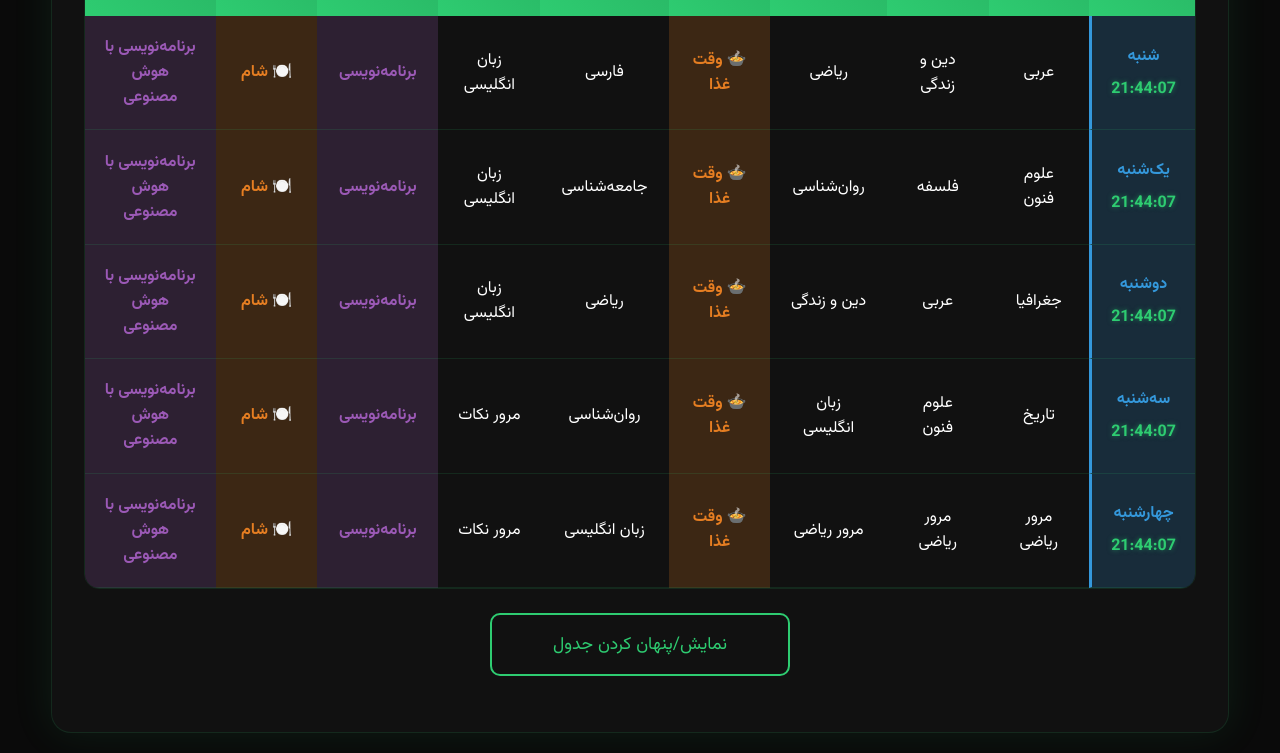
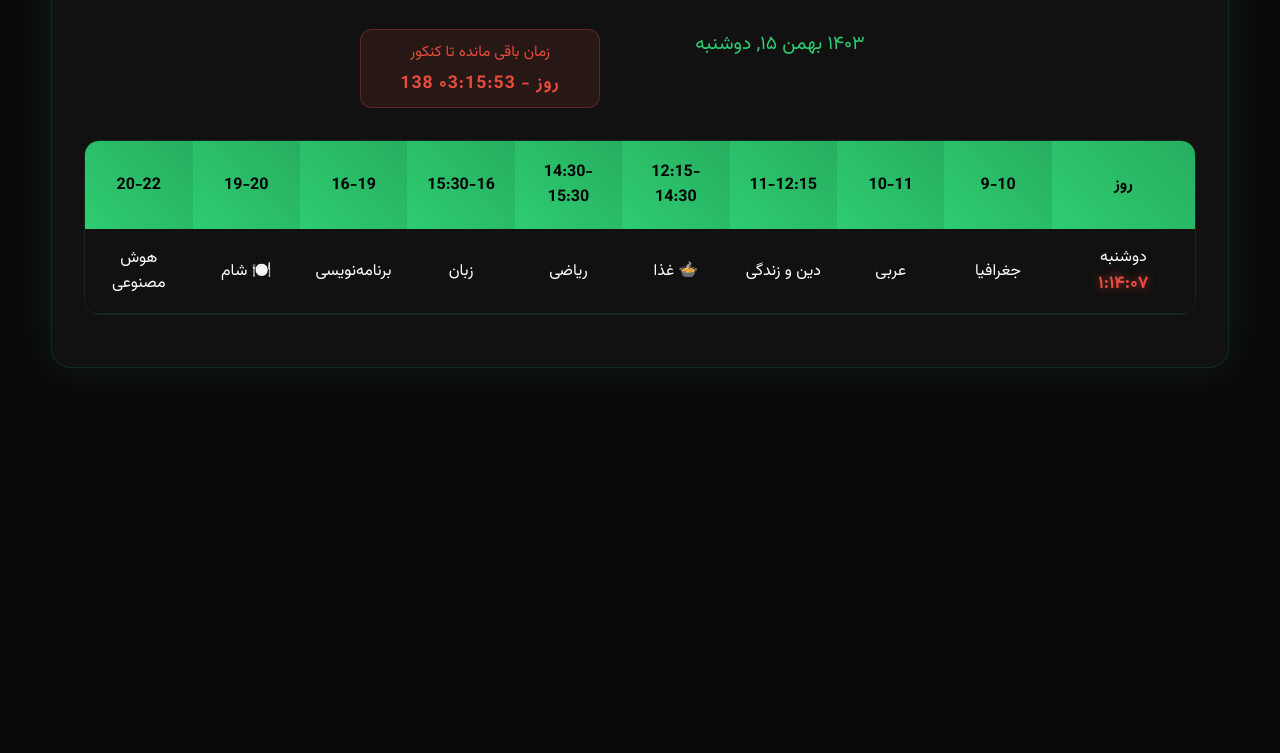
Before and after one commit to msina82/konkur, a plain HTML site: page index.html in a window 1280 px wide. Shown: the part 269-1022 px from the top of the page. After the commit the page ends 800 px from the top, so only its background shows below. Drawn offline with Linux system fonts and the light colour scheme.

Commit message:
index.html

```diff
--- a/index.html
+++ b/index.html
@@ -10,6 +10,7 @@
         :root {
             --primary-color: #2ecc71;
             --secondary-color: #3498db;
+            --exam-color: #e74c3c;
             --bg-color: #0a0a0a;
             --container-bg: #111111;
             --text-color: #ffffff;
@@ -88,97 +89,107 @@
             border-radius: 2px;
         }
 
+        .date-container {
+            display: flex;
+            justify-content: center;
+            gap: 20px;
+            flex-wrap: wrap;
+            margin-bottom: 2rem;
+        }
+
+        .current-date {
+            color: var(--primary-color);
+            font-size: 1.2rem;
+            text-align: center;
+            min-width: 300px;
+        }
+
+        .countdown-box {
+            background: rgba(231, 76, 60, 0.1);
+            padding: 10px 20px;
+            border-radius: 12px;
+            border: 1px solid rgba(231, 76, 60, 0.3);
+            text-align: center;
+            min-width: 240px;
+            margin: 0 10px;
+        }
+
+        .countdown-title {
+            color: var(--exam-color);
+            font-size: 0.95rem;
+            margin-bottom: 6px;
+        }
+
+        .countdown-time {
+            color: var(--exam-color);
+            font-size: 1.1rem;
+            font-weight: 700;
+            direction: ltr;
+            letter-spacing: 1px;
+        }
+
         .table-wrapper {
             overflow-x: auto;
             margin: 20px 0;
             border-radius: 15px;
             border: 1px solid var(--border-color);
+            width: 100%;
         }
 
         table {
             width: 100%;
-            border-collapse: separate;
-            border-spacing: 0;
+            border-collapse: collapse;
             background: var(--container-bg);
+            table-layout: fixed;
         }
 
         th {
             background: linear-gradient(45deg, var(--primary-color), #27ae60);
             color: #000;
-            padding: 1.5rem;
+            padding: 1.2rem;
             font-weight: 700;
-            font-size: 1.1rem;
+            font-size: 1rem;
             text-transform: uppercase;
-            border: none;
             position: sticky;
             top: 0;
+            width: 9%;
+        }
+
+        th:first-child {
+            width: 12%;
         }
 
         td {
-            padding: 1.2rem;
+            padding: 1rem;
             text-align: center;
             color: var(--text-color);
             border-bottom: 1px solid var(--border-color);
-        }
-
-        .day-cell {
-            display: flex;
-            flex-direction: column;
-            align-items: center;
-            gap: 8px;
+            vertical-align: middle;
         }
 
         .digital-clock {
-            font-size: 1rem;
+            font-size: 1.1rem;
             font-weight: bold;
-            color: var(--primary-color);
-            text-shadow: 0 0 5px rgba(46, 204, 113, 0.5);
+            color: var(--exam-color);
+            text-shadow: 0 0 10px rgba(231, 76, 60, 0.7);
+            min-width: 80px;
+            display: inline-block;
         }
 
-        tr:hover td {
-            background: var(--hover-bg);
+        .current-time-slot {
+            background: color-mix(in srgb, var(--primary-color) 20%, transparent 80%) !important;
+            color: var(--primary-color) !important;
+            font-weight: 700;
+            position: relative;
         }
 
-        td:nth-child(5),
-        td:nth-child(9) {
-            background: color-mix(in srgb, #e67e22 20%, transparent 80%);
-            color: #e67e22;
-            font-weight: 700;
-        }
-
-        td:nth-child(8),
-        td:nth-child(10) {
-            background: color-mix(in srgb, #9b59b6 20%, transparent 80%);
-            color: #9b59b6;
-            font-weight: 700;
-        }
-
-        td:first-child {
-            background: color-mix(in srgb, var(--secondary-color) 20%, transparent 80%);
-            color: var(--secondary-color);
-            font-weight: 700;
-            border-left: 3px solid var(--secondary-color);
-        }
-
-        .btn-toggle {
-            background: transparent;
-            color: var(--primary-color);
-            border: 2px solid var(--primary-color);
-            padding: 1rem 2rem;
-            border-radius: 10px;
-            font-size: 1.1rem;
-            cursor: pointer;
-            transition: all 0.3s ease;
-            width: 100%;
-            max-width: 300px;
-            margin: 1.5rem auto;
-            display: block;
-        }
-
-        .btn-toggle:hover {
-            background: var(--primary-color);
-            color: #000;
-            box-shadow: 0 0 25px var(--primary-color);
+        .current-time-slot::after {
+            content: '🕒';
+            position: absolute;
+            left: 5px;
+            top: 50%;
+            transform: translateY(-50%);
+            font-size: 1.2em;
         }
 
         @media (max-width: 768px) {
@@ -186,8 +197,22 @@
                 padding: 1rem;
             }
 
+            .countdown-box {
+                padding: 8px 16px;
+                min-width: 200px;
+                margin: 5px 0;
+            }
+
+            .countdown-title {
+                font-size: 0.85rem;
+            }
+
+            .countdown-time {
+                font-size: 1rem;
+            }
+
             th, td {
-                padding: 1rem;
+                padding: 0.8rem;
                 font-size: 0.9rem;
             }
 
@@ -196,189 +221,192 @@
             }
 
             .digital-clock {
-                font-size: 0.9rem;
+                font-size: 0.95rem;
             }
-        }
 
-        @keyframes fadeIn {
-            from { opacity: 0; transform: translateY(-20px); }
-            to { opacity: 1; transform: translateY(0); }
-        }
-
-        @keyframes fadeOut {
-            from { opacity: 1; transform: translateY(0); }
-            to { opacity: 0; transform: translateY(-20px); }
+            .current-time-slot::after {
+                font-size: 1em;
+            }
         }
     </style>
 </head>
 <body>
     <div class="container">
         <button class="theme-toggle" id="themeToggle">🌓</button>
-        <h1>⏳ برنامه مطالعه کنکور هوشمند</h1>
+        <h1>⏳ برنامه مطالعاتی کنکور</h1>
+        <div class="date-container">
+            <div class="current-date" id="currentDate"></div>
+            <div class="countdown-box">
+                <div class="countdown-title">زمان باقی مانده تا کنکور</div>
+                <div class="countdown-time" id="konkurCountdown"></div>
+            </div>
+        </div>
         <div class="table-wrapper">
             <table>
                 <thead>
                     <tr>
                         <th>روز</th>
-                        <th>9:00 - 10:00</th>
-                        <th>10:00 - 11:00</th>
-                        <th>11:00 - 12:15</th>
-                        <th>12:15 - 14:30</th>
-                        <th>14:30 - 15:30</th>
-                        <th>15:30 - 16:00</th>
-                        <th>16:00 - 19:00</th>
-                        <th>19:00 - 20:00</th>
-                        <th>20:00 - 22:00</th>
+                        <th>9-10</th>
+                        <th>10-11</th>
+                        <th>11-12:15</th>
+                        <th>12:15-14:30</th>
+                        <th>14:30-15:30</th>
+                        <th>15:30-16</th>
+                        <th>16-19</th>
+                        <th>19-20</th>
+                        <th>20-22</th>
                     </tr>
                 </thead>
-                <tbody>
-                    <tr>
-                        <td>
-                            <div class="day-cell">
-                                شنبه
-                                <div class="digital-clock">00:00:00</div>
-                            </div>
-                        </td>
-                        <td>عربی</td>
-                        <td>دین و زندگی</td>
-                        <td>ریاضی</td>
-                        <td>🍲 وقت غذا</td>
-                        <td>فارسی</td>
-                        <td>زبان انگلیسی</td>
-                        <td>برنامه‌نویسی</td>
-                        <td>🍽️ شام</td>
-                        <td>برنامه‌نویسی با هوش مصنوعی</td>
-                    </tr>
-                    <tr>
-                        <td>
-                            <div class="day-cell">
-                                یک‌شنبه
-                                <div class="digital-clock">00:00:00</div>
-                            </div>
-                        </td>
-                        <td>علوم فنون</td>
-                        <td>فلسفه</td>
-                        <td>روان‌شناسی</td>
-                        <td>🍲 وقت غذا</td>
-                        <td>جامعه‌شناسی</td>
-                        <td>زبان انگلیسی</td>
-                        <td>برنامه‌نویسی</td>
-                        <td>🍽️ شام</td>
-                        <td>برنامه‌نویسی با هوش مصنوعی</td>
-                    </tr>
-                    <tr>
-                        <td>
-                            <div class="day-cell">
-                                دوشنبه
-                                <div class="digital-clock">00:00:00</div>
-                            </div>
-                        </td>
-                        <td>جغرافیا</td>
-                        <td>عربی</td>
-                        <td>دین و زندگی</td>
-                        <td>🍲 وقت غذا</td>
-                        <td>ریاضی</td>
-                        <td>زبان انگلیسی</td>
-                        <td>برنامه‌نویسی</td>
-                        <td>🍽️ شام</td>
-                        <td>برنامه‌نویسی با هوش مصنوعی</td>
-                    </tr>
-                    <tr>
-                        <td>
-                            <div class="day-cell">
-                                سه‌شنبه
-                                <div class="digital-clock">00:00:00</div>
-                            </div>
-                        </td>
-                        <td>تاریخ</td>
-                        <td>علوم فنون</td>
-                        <td>زبان انگلیسی</td>
-                        <td>🍲 وقت غذا</td>
-                        <td>روان‌شناسی</td>
-                        <td>مرور نکات</td>
-                        <td>برنامه‌نویسی</td>
-                        <td>🍽️ شام</td>
-                        <td>برنامه‌نویسی با هوش مصنوعی</td>
-                    </tr>
-                    <tr>
-                        <td>
-                            <div class="day-cell">
-                                چهارشنبه
-                                <div class="digital-clock">00:00:00</div>
-                            </div>
-                        </td>
-                        <td>مرور ریاضی</td>
-                        <td>مرور ریاضی</td>
-                        <td>مرور ریاضی</td>
-                        <td>🍲 وقت غذا</td>
-                        <td>زبان انگلیسی</td>
-                        <td>مرور نکات</td>
-                        <td>برنامه‌نویسی</td>
-                        <td>🍽️ شام</td>
-                        <td>برنامه‌نویسی با هوش مصنوعی</td>
-                    </tr>
-                </tbody>
+                <tbody id="scheduleBody"></tbody>
             </table>
         </div>
-        <button class="btn-toggle" id="toggleBtn">نمایش/پنهان کردن جدول</button>
     </div>
 
     <script>
-        // به‌روزرسانی ساعت‌های دیجیتال
-        function updateClocks() {
-            const now = new Date();
-            const hours = String(now.getHours()).padStart(2, '0');
-            const minutes = String(now.getMinutes()).padStart(2, '0');
-            const seconds = String(now.getSeconds()).padStart(2, '0');
-            const timeString = `${hours}:${minutes}:${seconds}`;
+        const KONKUR_DATE = new Date('2025-06-21T08:00:00+03:30');
+        const weeklySchedule = {
+            'شنبه': ['عربی', 'دین و زندگی', 'ریاضی', '🍲 غذا', 'فارسی', 'زبان', 'برنامه‌نویسی', '🍽️ شام', 'هوش مصنوعی'],
+            'یک‌شنبه': ['علوم فنون', 'فلسفه', 'روان‌شناسی', '🍲 غذا', 'جامعه‌شناسی', 'زبان', 'برنامه‌نویسی', '🍽️ شام', 'هوش مصنوعی'],
+            'دوشنبه': ['جغرافیا', 'عربی', 'دین و زندگی', '🍲 غذا', 'ریاضی', 'زبان', 'برنامه‌نویسی', '🍽️ شام', 'هوش مصنوعی'],
+            'سه‌شنبه': ['تاریخ', 'علوم فنون', 'زبان', '🍲 غذا', 'روان‌شناسی', 'مرور', 'برنامه‌نویسی', '🍽️ شام', 'هوش مصنوعی'],
+            'چهارشنبه': ['مرور ریاضی', 'مرور ریاضی', 'مرور ریاضی', '🍲 غذا', 'زبان', 'مرور', 'برنامه‌نویسی', '🍽️ شام', 'هوش مصنوعی']
+        };
 
-            document.querySelectorAll('.digital-clock').forEach(clock => {
-                clock.textContent = timeString;
+        let manualTheme = false;
+
+        function getTehranTime() {
+            return new Date(new Date().toLocaleString("en-US", {timeZone: "Asia/Tehran"}));
+        }
+
+        function getPersianWeekday() {
+            const weekdays = ['یکشنبه', 'دوشنبه', 'سه‌شنبه', 'چهارشنبه', 'پنجشنبه', 'جمعه', 'شنبه'];
+            return weekdays[getTehranTime().getDay()];
+        }
+
+        function getPersianDate() {
+            return new Date().toLocaleDateString('fa-IR', {
+                weekday: 'long',
+                year: 'numeric',
+                month: 'long',
+                day: 'numeric',
+                timeZone: 'Asia/Tehran'
             });
         }
 
+        function calculateKonkurCountdown() {
+            const now = getTehranTime();
+            const diff = KONKUR_DATE - now;
+            if(diff <= 0) return '🎉 زمان کنکور فرا رسیده است!';
 
+            const days = Math.floor(diff / (1000 * 60 * 60 * 24));
+            const hours = Math.floor((diff % (1000 * 60 * 60 * 24)) / (1000 * 60 * 60));
+            const minutes = Math.floor((diff % (1000 * 60 * 60)) / (1000 * 60));
+            const seconds = Math.floor((diff % (1000 * 60)) / 1000);
 
-        // به‌روزرسانی ساعت هر ثانیه
-        setInterval(updateClocks, 1000);
-        updateClocks(); // اجرای اولیه
+            return `${days} روز - ${String(hours).padStart(2, '۰')}:${String(minutes).padStart(2, '۰')}:${String(seconds).padStart(2, '۰')}`;
+        }
 
-        // سیستم تغییر تم
-        const themeToggle = document.getElementById('themeToggle');
-        const body = document.body;
+        function generateDailySchedule() {
+            const today = getPersianWeekday();
+            const scheduleBody = document.getElementById('scheduleBody');
 
-        function initTheme() {
-            const savedTheme = localStorage.getItem('theme') || 'dark';
-            body.setAttribute('data-theme', savedTheme);
-            themeToggle.textContent = savedTheme === 'dark' ? '🌙' : '🌞';
+            const row = document.createElement('tr');
+
+            const dayCell = document.createElement('td');
+            dayCell.innerHTML = `
+                <div>${today}</div>
+                <div class="digital-clock">${getTehranTime().toLocaleTimeString('fa-IR')}</div>
+            `;
+            row.appendChild(dayCell);
+
+            weeklySchedule[today].forEach(subject => {
+                const cell = document.createElement('td');
+                cell.textContent = subject;
+                row.appendChild(cell);
+            });
+
+            scheduleBody.innerHTML = '';
+            scheduleBody.appendChild(row);
+        }
+
+        function highlightCurrentTimeSlot() {
+            const now = getTehranTime();
+            const currentHour = now.getHours();
+            const currentMinutes = now.getMinutes();
+            const totalMinutes = currentHour * 60 + currentMinutes;
+
+            const timeSlots = [
+                { start: 9*60, end: 10*60 },
+                { start: 10*60, end: 11*60 },
+                { start: 11*60, end: 12*60 +15 },
+                { start: 12*60 +15, end: 14*60 +30 },
+                { start: 14*60 +30, end: 15*60 +30 },
+                { start: 15*60 +30, end: 16*60 },
+                { start: 16*60, end: 19*60 },
+                { start: 19*60, end: 20*60 },
+                { start: 20*60, end: 22*60 }
+            ];
+
+            let currentIndex = -1;
+            timeSlots.forEach((slot, index) => {
+                if(totalMinutes >= slot.start && totalMinutes < slot.end) {
+                    currentIndex = index + 1;
+                }
+            });
+
+            document.querySelectorAll('.current-time-slot').forEach(el => {
+                el.classList.remove('current-time-slot');
+            });
+
+            if(currentIndex > -1) {
+                const currentRow = document.querySelector('#scheduleBody tr');
+                if(currentRow && currentRow.children[currentIndex]) {
+                    currentRow.children[currentIndex].classList.add('current-time-slot');
+                }
+            }
+        }
+
+        function updateTheme() {
+            const currentHour = getTehranTime().getHours();
+            if(!manualTheme) {
+                if(currentHour >= 7 && currentHour < 18) {
+                    document.body.setAttribute('data-theme', 'light');
+                } else {
+                    document.body.setAttribute('data-theme', 'dark');
+                }
+            }
+            document.getElementById('themeToggle').textContent =
+                document.body.getAttribute('data-theme') === 'dark' ? '🌙' : '🌞';
         }
 
         function toggleTheme() {
-            const currentTheme = body.getAttribute('data-theme');
+            manualTheme = true;
+            const currentTheme = document.body.getAttribute('data-theme');
             const newTheme = currentTheme === 'dark' ? 'light' : 'dark';
+            document.body.setAttribute('data-theme', newTheme);
+            localStorage.setItem('theme', newTheme);
+            document.getElementById('themeToggle').textContent = newTheme === 'dark' ? '🌙' : '🌞';
+        }
 
-            body.setAttribute('data-theme', newTheme);
-            themeToggle.textContent = newTheme === 'dark' ? '🌙' : '🌞';
-            localStorage.setItem('theme', newTheme);
+        function updateDisplay() {
+            document.getElementById('currentDate').textContent = getPersianDate();
+            document.getElementById('konkurCountdown').textContent = calculateKonkurCountdown();
+            generateDailySchedule();
+            updateTheme();
+            highlightCurrentTimeSlot();
         }
 
         document.addEventListener('DOMContentLoaded', () => {
-            initTheme();
-            themeToggle.addEventListener('click', toggleTheme);
-        });
+            const savedTheme = localStorage.getItem('theme');
+            if(savedTheme) {
+                manualTheme = true;
+                document.body.setAttribute('data-theme', savedTheme);
+            }
 
-        // سیستم نمایش/پنهان کردن جدول
-        document.getElementById('toggleBtn').addEventListener('click', function() {
-            const tableWrapper = document.querySelector('.table-wrapper');
-            if (tableWrapper.style.display === 'none') {
-                tableWrapper.style.display = 'block';
-                tableWrapper.style.animation = 'fadeIn 0.5s ease';
-            } else {
-                tableWrapper.style.animation = 'fadeOut 0.5s ease';
-                setTimeout(() => {
-                    tableWrapper.style.display = 'none';
-                }, 450);
-            }
+            document.getElementById('themeToggle').addEventListener('click', toggleTheme);
+            updateDisplay();
+            setInterval(updateDisplay, 1000);
+            setInterval(updateTheme, 60000);
         });
     </script>
 </body>
```
